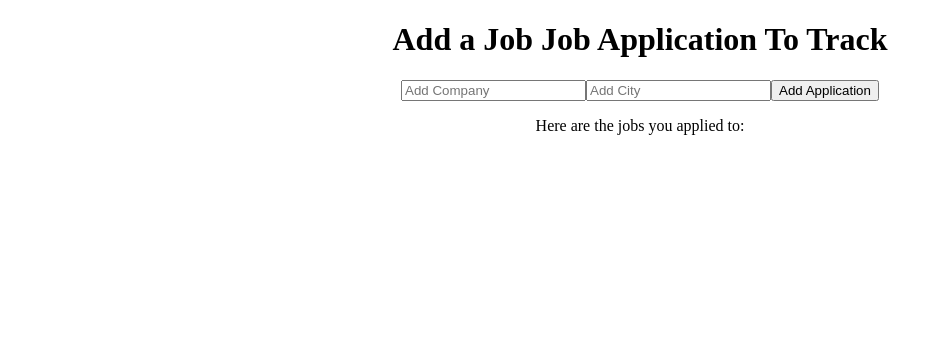
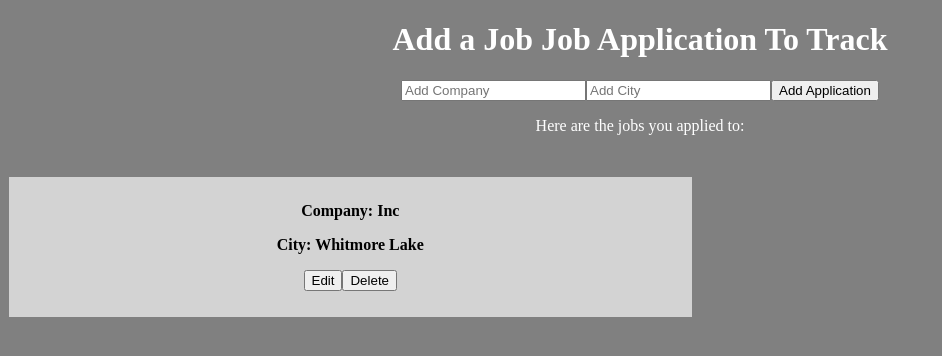
Before and after one commit to devaneyj3/Job-Tracker, a React (Create React App) app: page / in a window 1280 px wide. Shown: the top 356 px of the page, without its empty margins (0-942 px from the left). Built offline with nearby package versions, Linux system fonts and the light colour scheme.

Commit message:
I successfully found the id and logged it the console for deleting a job'

```diff
--- a/src/App.js
+++ b/src/App.js
@@ -1,4 +1,4 @@
-import React, { useState, useContext } from 'react';
+import React, { useState } from 'react';
 
 import './scss/index.scss';
 import JobForm from './components/JobForm.jsx';
@@ -7,7 +7,12 @@ import { JobsContext } from './context/Jobs';
 
 function App() {
 
-  const [jobApplication, setJobApplication] = useState([])
+  const [jobApplication, setJobApplication] = useState([{
+    id: Date.now(),
+    name: "Inc",
+    city: "Whitmore Lake",
+    completed: false,
+  }])
 
   const saveNewJob = (value, cityValue) => {
     setJobApplication(
@@ -17,13 +22,17 @@ function App() {
       city: cityValue,
       completed: false
 
-    }])
-  }
+    }])}
+  const deleteJob = id => {
+    const findJobToDelete = jobApplication.find(jobApp => jobApp.id === id);
+    console.log(findJobToDelete);
+    }
   return (
     <div className="App">
       <JobsContext.Provider value={{
         jobs: jobApplication,
-        save: saveNewJob}}>
+        save: saveNewJob,
+        delete: deleteJob}}>
         <h1>Add a Job Job Application To Track</h1>
         <JobForm />
         <ShowJobs/>
--- a/src/components/ShowJobs.jsx
+++ b/src/components/ShowJobs.jsx
@@ -4,22 +4,21 @@ import { JobsContext } from '../context/Jobs';
 const ShowJobs = () => {
 
     const JobContext = useContext(JobsContext);
-    console.log(JobContext)
     return (
         <>
         <p>Here are the jobs you applied to:</p>
-        <ul className='jobList'>
+        <div className='jobList'>
             {JobContext.jobs.map(job => {
                 return (
                     <div className='jobItems'>
-                        <li key={job.id}>Name: {job.name}</li>
+                        <div key={job.id}>Company: {job.name}</div>
                         <p>City: {job.city}</p>
                         <button>Edit</button>
-                        <button>Delete</button>
+                        <button onClick={() => JobContext.delete(job.id)}>Delete</button>
                     </div>
                 )
             })}
-            </ul>
+            </div>
         </>
     )
 }
--- a/src/hooks/useLocalStorage.jsx
+++ b/src/hooks/useLocalStorage.jsx
@@ -7,7 +7,7 @@ const useLocalStorage = (key, initalValue) => {
 
         initalValue = JSON.parse(window.localStorage.getItem(key));
     }
-    const [values, setStoredValues] = useState(initalValue);
+    const [values, setStoredValues] = useState(key, initalValue);
 
     const setValues = value => {
         setStoredValues(value);
--- a/src/scss/index.scss
+++ b/src/scss/index.scss
@@ -1,13 +1,19 @@
 body {
     text-align: center;
+    color: white;;
+    background-color: grey;
     .jobList {
+        display: flex;
+        justify-content: center;
+        flex-direction: column;
         .jobItems {
             border: 1px groove grey;
             background-color: lightgray;
-            color: white;
+            color: black;
+            font-weight: bold;
             margin: 2% 0 2% 0;
             padding: 2%;
-            width: 75%;
+            width: 50%;
             li {
                 list-style: none;
                 margin-bottom: 11%;
```
Also changed, not shown: src/setupTests.js (deleted, +0 -5 lines).
